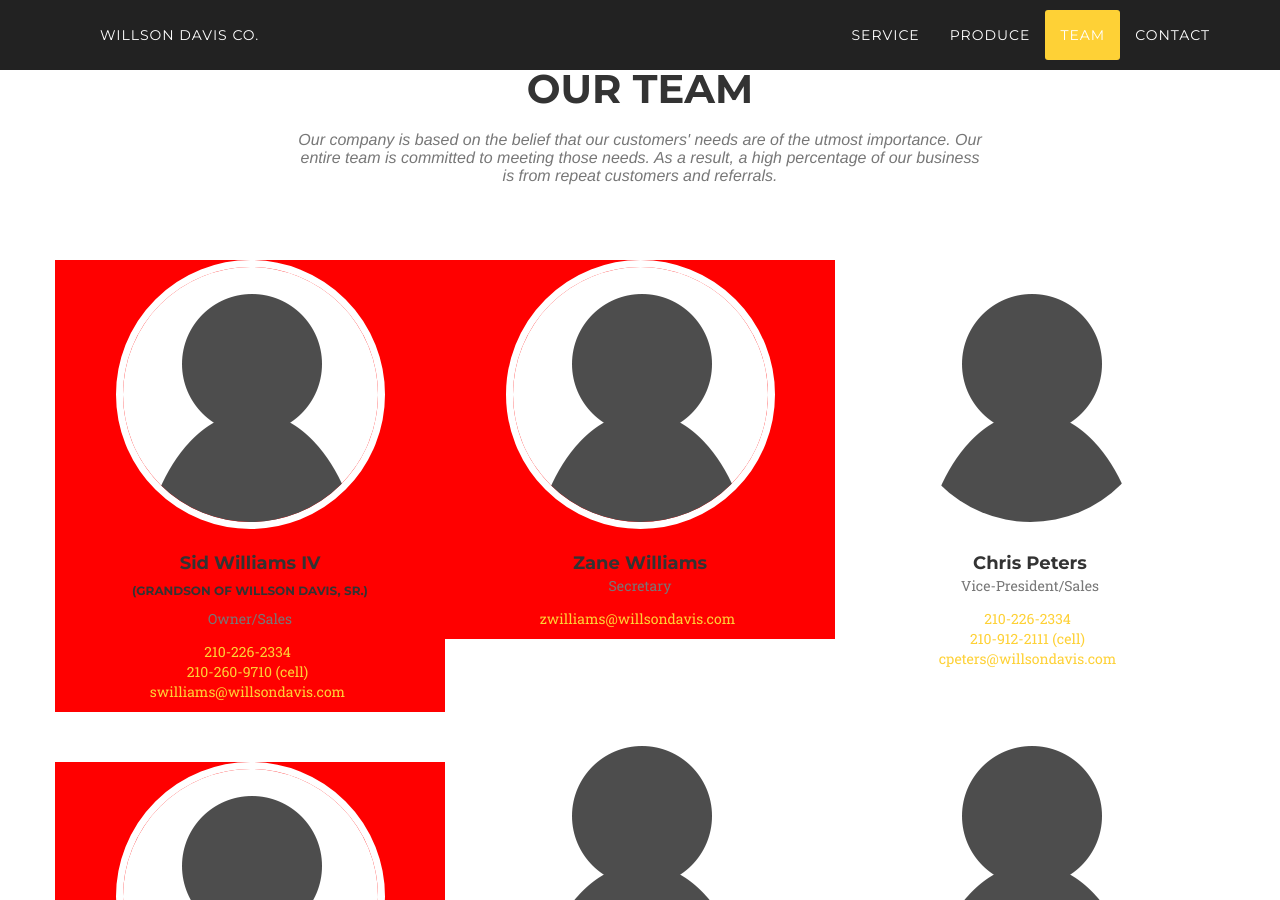
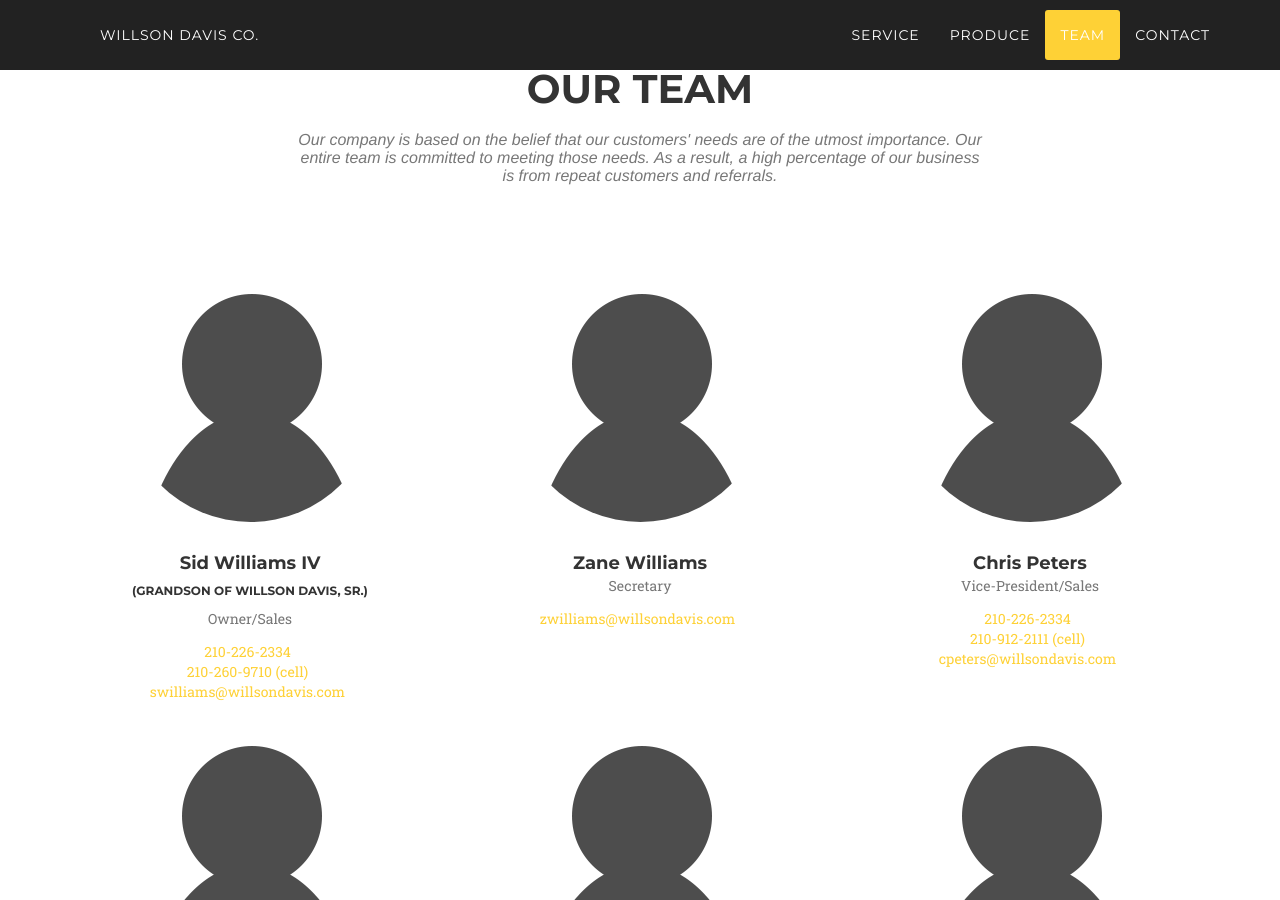
Before and after one commit to danielkrex/danielkrex.github.io, a Jekyll site: the page built from index.html, in a window 1280 px wide and 900 px high, scrolled down 2345 px. Built offline with Jekyll 4.4.1, drawn with Linux system fonts in a browser that asks for light colours; some web fonts are replaced.

Commit message:
cista budala

```diff
--- a/_includes/team.html
+++ b/_includes/team.html
@@ -9,7 +9,7 @@
             </div>
             <div class="row">
 
-                <div class="col-sm-4" style="background:red;">
+                <div class="col-sm-4">
                     <div class="team-member">
                         <img src="img/team/placeholder.png" class="img-circle img-responsive" alt="">
                         <h4>Sid Williams IV</h4>
@@ -23,7 +23,7 @@
                     </div>
                 </div>
 
-                <div class="col-sm-4" style="background:red;">
+                <div class="col-sm-4">
                     <div class="team-member">
                         <img src="img/team/placeholder.png" class="img-circle img-responsive" alt="">
                         <h4>Zane Williams</h4>
@@ -47,7 +47,7 @@
                     </div>
                 </div>
                 <div style="clear:both"></div>
-                <div class="col-sm-4" style="background:red; margin-top:50px;">
+                <div class="col-sm-4">
                     <div class="team-member">
                         <img src="img/team/placeholder.png" class="img-circle img-responsive" alt="">
                         <h4>Patricia Hong</h4>
```
